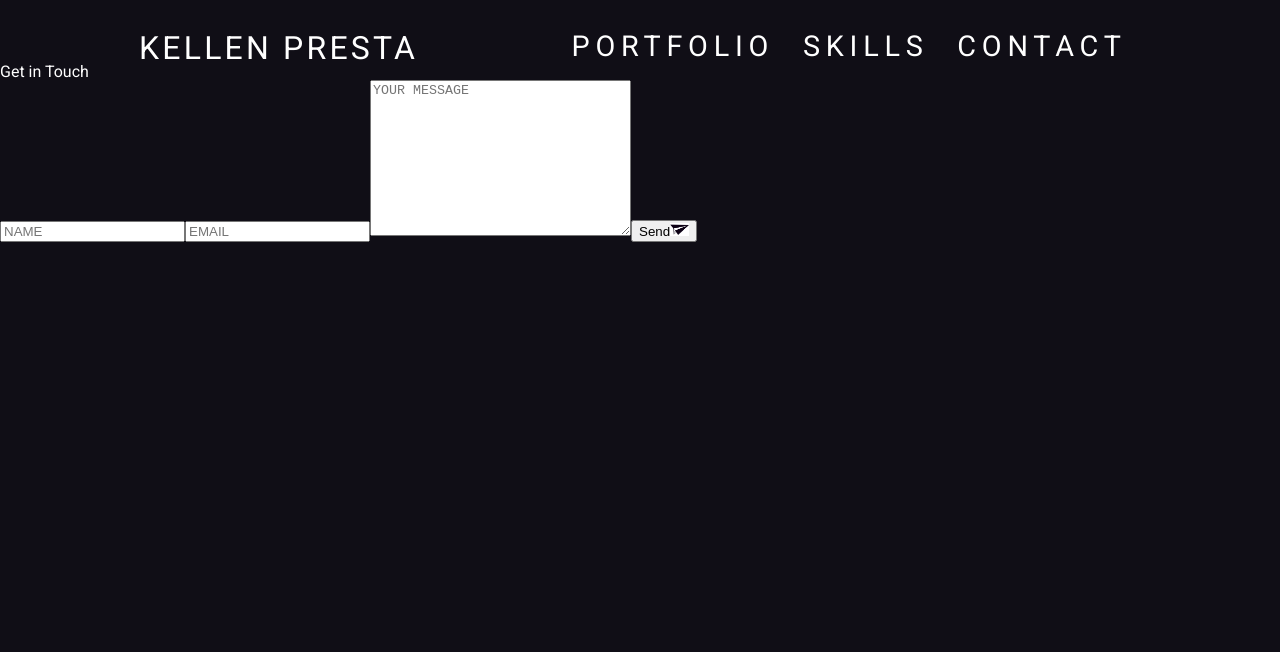
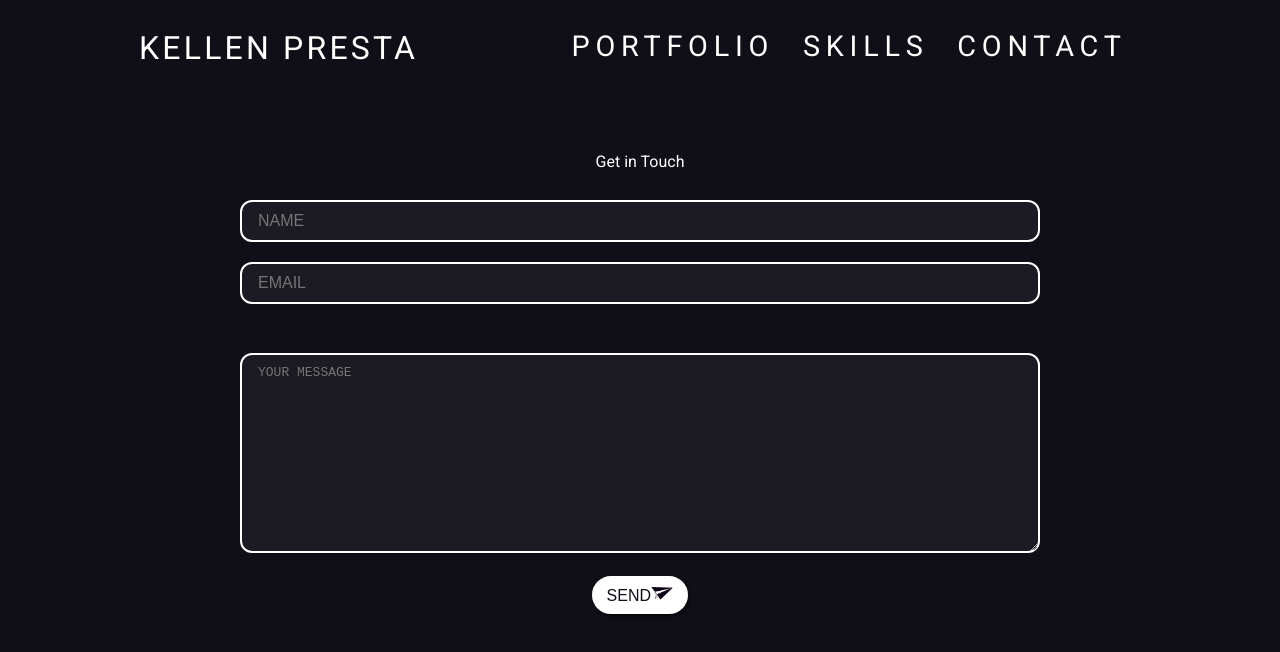
Before and after one commit to kpresta04/react-portfolio, a React (Create React App) app: page /contact in a window 1280 px wide. Shown: the top 652 px of the page. Built offline with nearby package versions, Linux system fonts and the light colour scheme.

Commit message:
contact scss

```diff
--- a/src/components/contact/contact.scss
+++ b/src/components/contact/contact.scss
@@ -0,0 +1,63 @@
+#contact {
+	padding: 30px 20px;
+	background: #080936;
+	background-color: #100e16;
+}
+#contact h3,
+#contact p {
+	margin-bottom: 0;
+	text-align: center;
+}
+#contact form {
+	width: 100%;
+	max-width: 800px;
+	margin: 20px auto;
+	text-align: center;
+}
+#contact input,
+#contact textarea {
+	width: 100%;
+	margin: 10px 0;
+}
+#contact textarea {
+	margin-top: 3em;
+	max-width: 100%;
+	height: 200px;
+}
+#contact .button {
+	margin-top: 10px;
+}
+#contact input,
+textarea,
+button:focus {
+	outline: none;
+}
+input,
+textarea {
+	background: rgba(255, 255, 255, 0.05);
+	padding: 10px 16px;
+	border-radius: 12px;
+	border: 2px solid white;
+	color: #f2f2f2;
+	font-size: 1em;
+}
+.button {
+	background-color: white;
+	border: 3px solid white;
+	color: #100e16;
+	padding: 6px 12px;
+	border-radius: 20px;
+	text-transform: uppercase;
+	box-shadow: 1px 2px 3px rgba(0, 0, 0, 0.6);
+	display: inline-block;
+	font-size: 1em;
+}
+.button:hover {
+	text-decoration: none;
+	cursor: pointer;
+}
+@media screen and (min-width: 1200px) {
+	#contact {
+		padding: 90px 0;
+	}
+}
```
